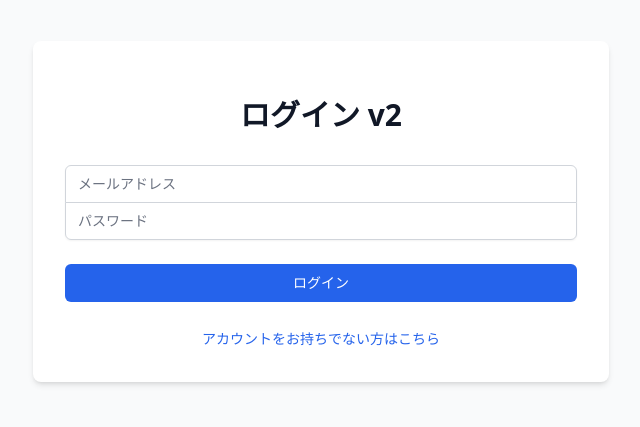
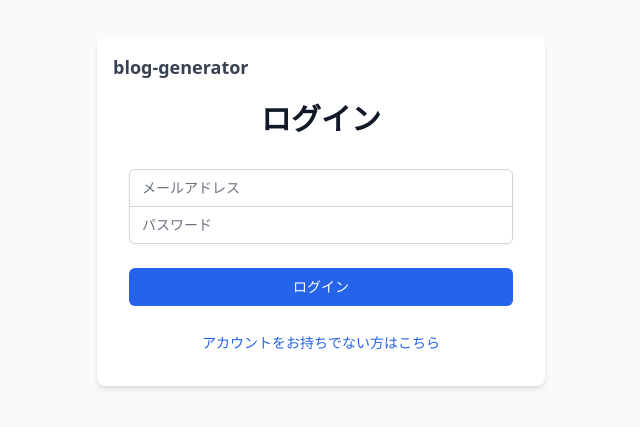
Before and after one commit to okutakao/dashboard-bolt-05, a React (Vite) app: page / in a window 1280 px wide. Shown: the part 189-616 px from the top of the page, without its empty margins (319-959 px from the left). Built offline with nearby package versions, Linux system fonts and the light colour scheme; no server answers.

Commit message:
feat: ログイン画面のUI/UX改善 - ログインフォームの幅を最適化、タイトルを「ログイン」に変更、blog-generatorロゴを左上に追加、開発日誌テンプレートの更新

```diff
--- a/src/components/AuthFormV2.tsx
+++ b/src/components/AuthFormV2.tsx
@@ -91,12 +91,19 @@ export function AuthFormV2() {
 
   return (
     <div className="min-h-screen flex items-center justify-center bg-gray-50 dark:bg-gray-900 py-12 px-4 sm:px-6 lg:px-8">
-      <div className="max-w-xl w-full space-y-8 bg-white dark:bg-gray-800 p-8 rounded-lg shadow-md">
+      <div className="max-w-md w-full space-y-8 bg-white dark:bg-gray-800 p-8 rounded-lg shadow-md relative">
+        <div className="absolute top-4 left-4">
+          <span className="text-lg font-semibold text-gray-700 dark:text-gray-300">
+            blog-generator
+          </span>
+        </div>
+
         <div>
           <h2 className="mt-6 text-center text-3xl font-extrabold text-gray-900 dark:text-white">
-            {isSignUp ? 'アカウント作成' : 'ログイン'} v2
+            {isSignUp ? 'アカウント作成' : 'ログイン'}
           </h2>
         </div>
+
         {showSuccessMessage ? (
           <div className="bg-white dark:bg-gray-800 p-8 rounded-lg shadow-md">
             <div className="text-center">
```
Also changed, not shown: 2 other files (tests, documents, lock files or other folders).
